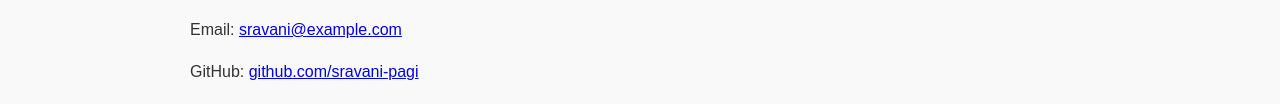
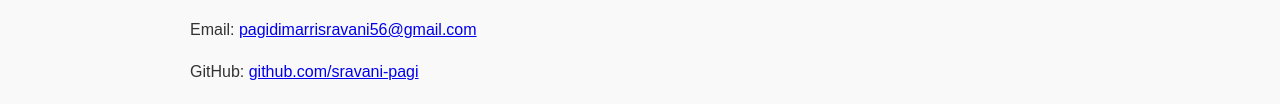
Before and after one commit to sravani-pagi/sravani-pagi.github.io, a plain HTML site: page index.html in a window 1280 px wide. Shown: the part 1318-1422 px from the top of the page. Drawn offline with Linux system fonts and the light colour scheme.

Commit message:
Update index.html

```diff
--- a/index.html
+++ b/index.html
@@ -47,7 +47,7 @@
   <!-- Contact -->
   <section id="contact">
     <h2>Contact</h2>
-    <p>Email: <a href="mailto:sravani@example.com">sravani@example.com</a></p>
+    <p>Email: <a href="mailto:sravani@example.com">pagidimarrisravani56@gmail.com</a></p>
     <p>GitHub: <a href="https://github.com/sravani-pagi" target="_blank">github.com/sravani-pagi</a></p>
     <p>LinkedIn: <a href="#" target="_blank">Your LinkedIn Profile</a></p>
   </section>
```
